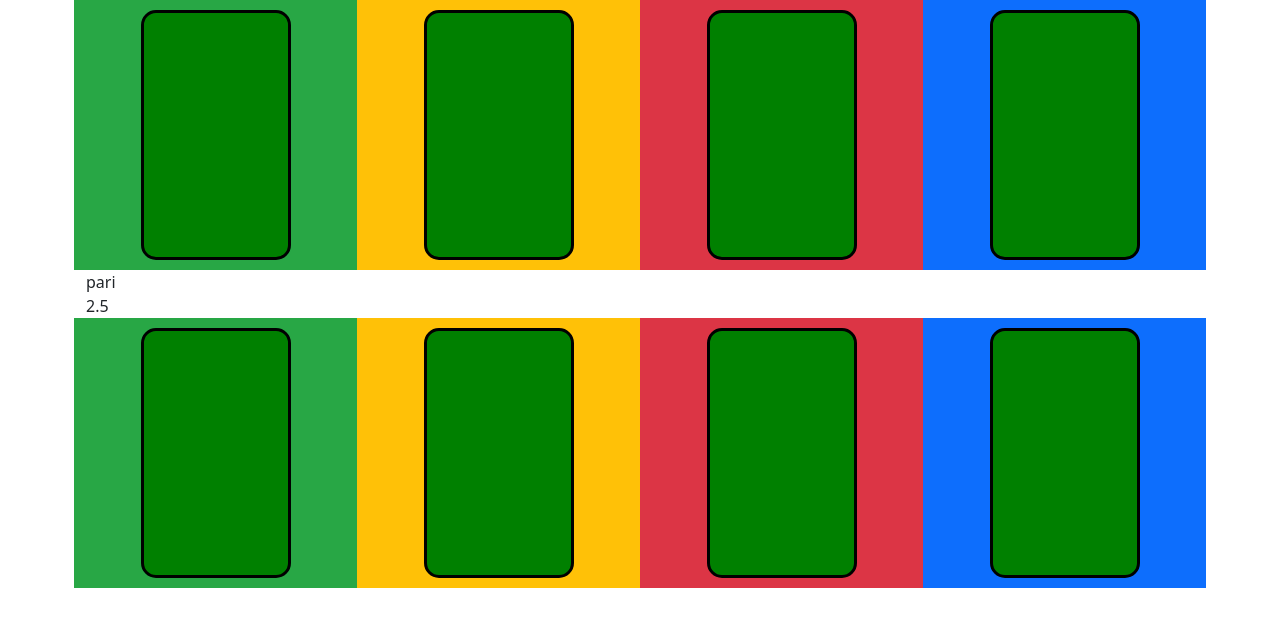
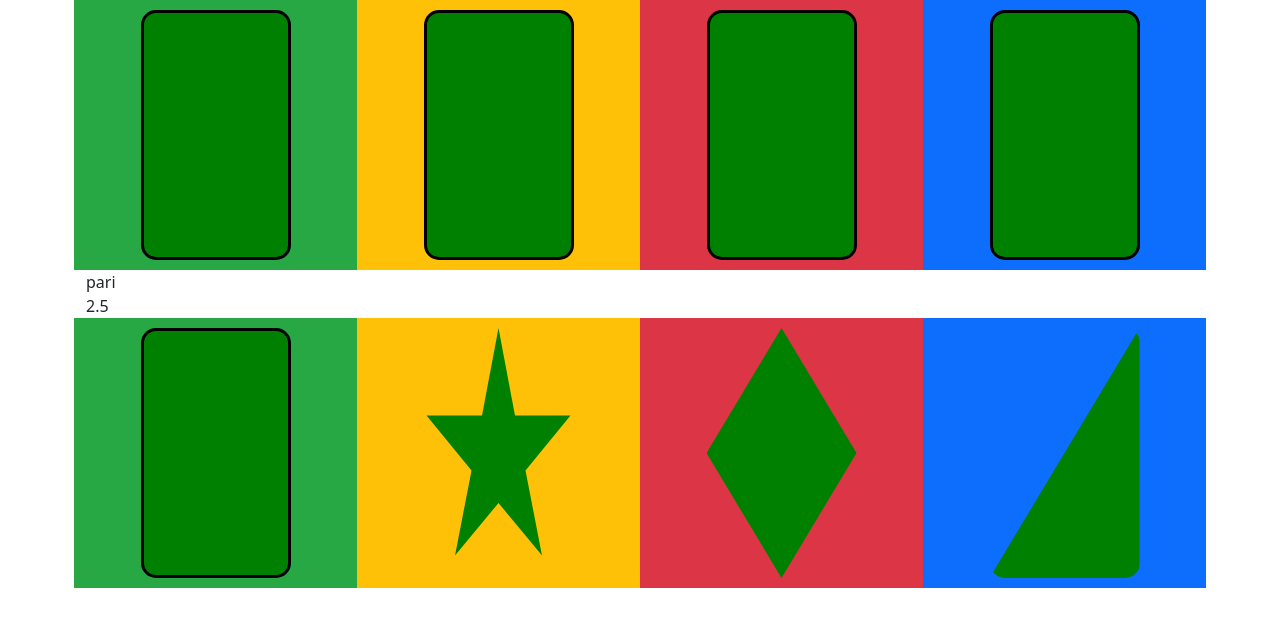
Before and after one commit to francesco-paolo-donofrio/js-Kata4, a plain HTML site: page index.html in a window 1280 px wide. Drawn offline with nearby package versions, Linux system fonts and the light colour scheme.

Commit message:
Clip Path Polygon Examples

```diff
--- a/css/style.css
+++ b/css/style.css
@@ -23,3 +23,30 @@
     height: 100px;
     background-color: red;
 }
+
+.f-d-clip-pathRhombus {
+    width: 150px;
+    height: 250px;
+    background-color: green;
+    margin: 10px;
+    border-radius: 15px;
+    clip-path: polygon(50% 0%, 100% 50%, 50% 100%, 0% 50%);
+}
+
+.f-d-clip-pathTriangle {
+    width: 150px;
+    height: 250px;
+    background-color: green;
+    margin: 10px;
+    border-radius: 15px;
+    clip-path: polygon(100% 0%, 0% 100%, 100% 100%);
+}
+
+.f-d-clip-pathStar {
+    width: 150px;
+    height: 250px;
+    background-color: green;
+    margin: 10px;
+    border-radius: 15px;
+    clip-path: polygon(50% 0%, 61% 35%, 98% 35%, 68% 57%, 79% 91%, 50% 70%, 21% 91%, 32% 57%, 2% 35%, 39% 35%);
+}
--- a/index.html
+++ b/index.html
@@ -40,13 +40,13 @@
                 <div class="f-d-card"></div>
             </div>
             <div class="bg-warning col-lg-3 col-md-6 col-sm-12 f-d-flex-center">
-                <div class="f-d-card"></div>
+                <div class="f-d-clip-pathStar"></div>
             </div>
             <div class="bg-danger col-lg-3 col-md-6 col-sm-12 f-d-flex-center">
-                <div class="f-d-card f-d-clip-path"></div>
+                <div class="f-d-clip-pathRhombus"></div>
             </div>
             <div class="bg-primary col-lg-3 col-md-6 col-sm-12 f-d-flex-center">
-                <div class="f-d-card"></div>
+                <div class="f-d-clip-pathTriangle"></div>
             </div>
         </div>
     </div>
```
